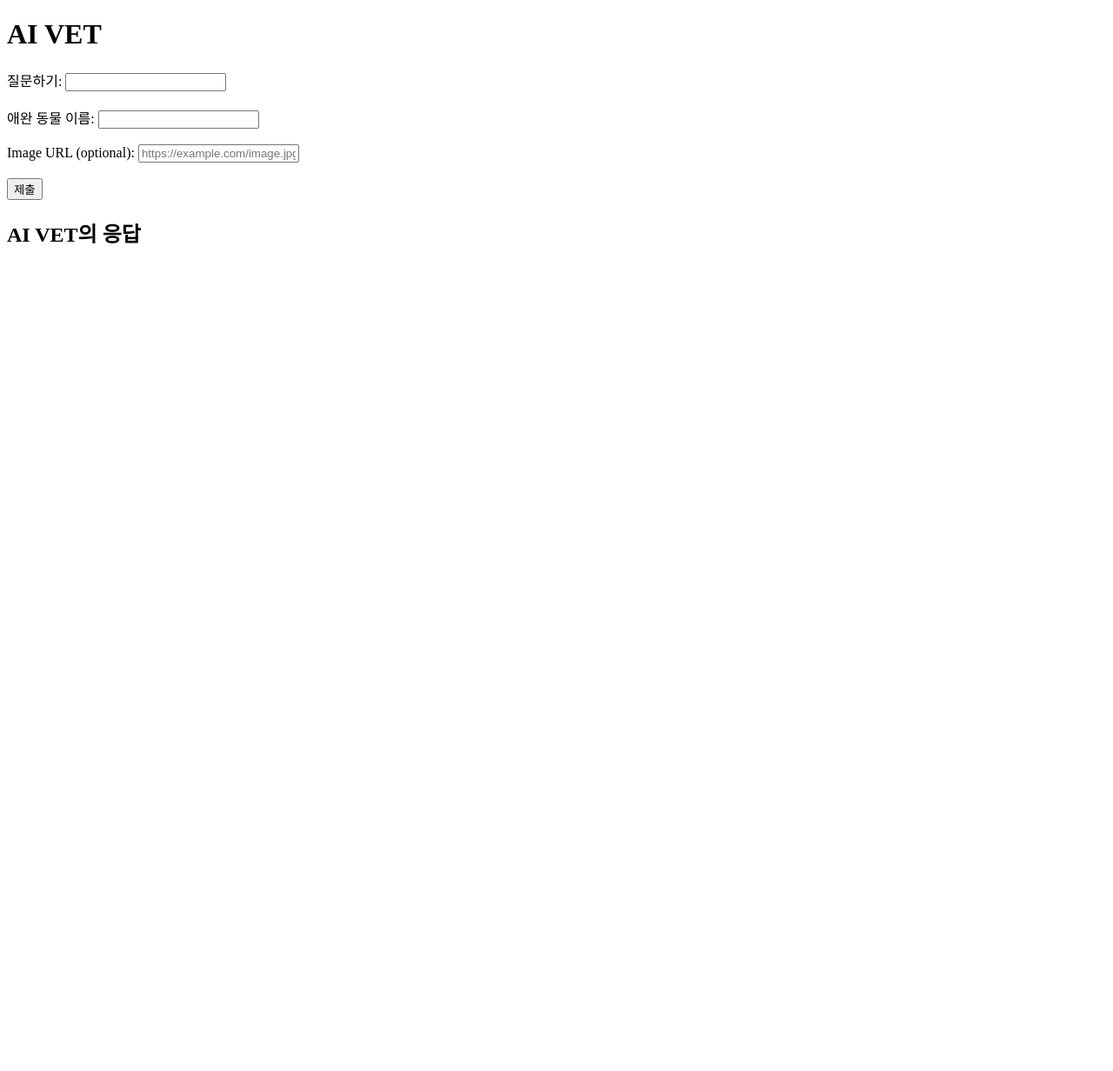
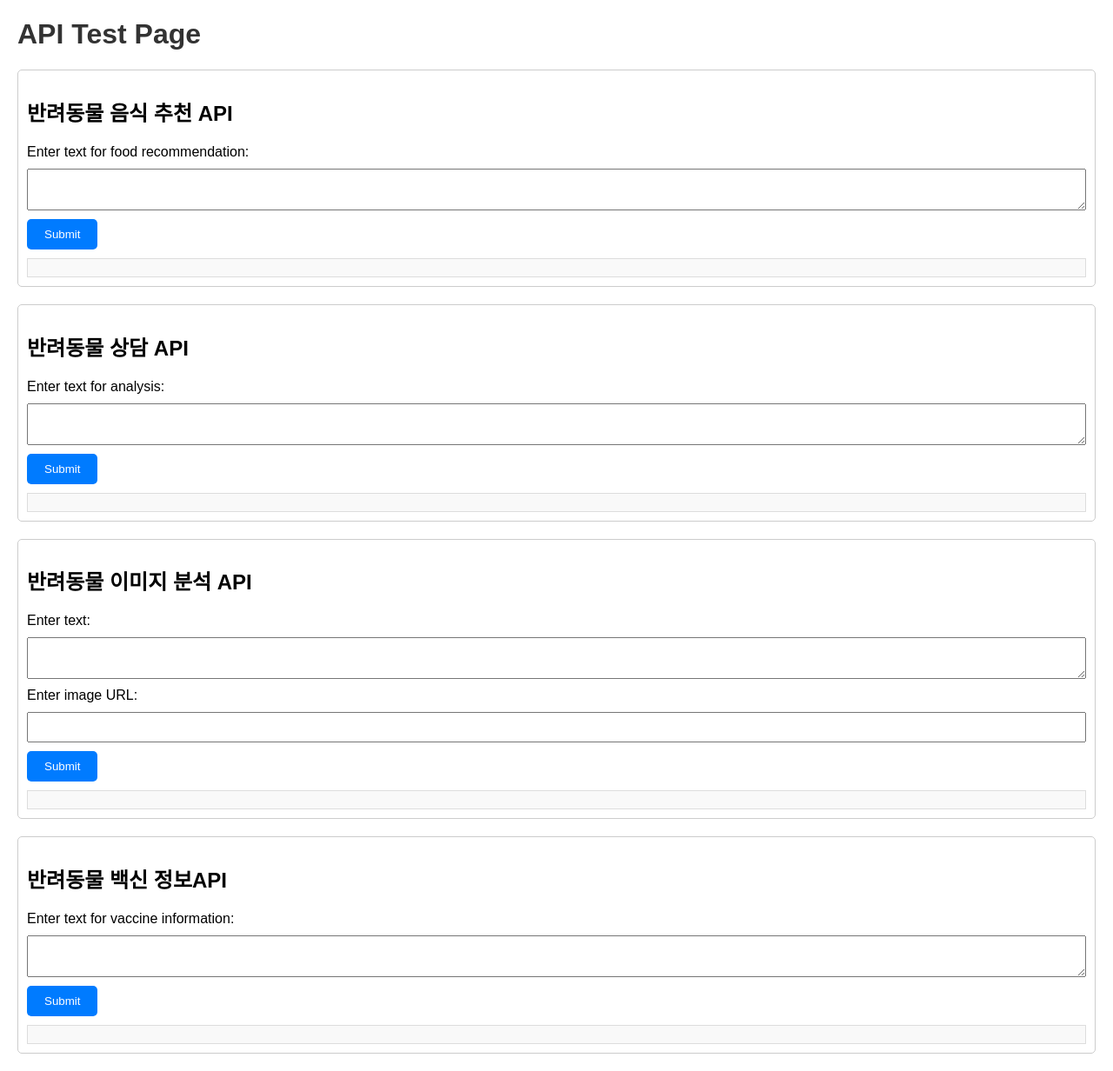
Before and after one commit to Petlendar/AI, a Flask app: template templates/test.html in a window 1280 px wide. Shown: the whole page at 87% size. Before the commit the page ends 280 px from the top, so only its background shows below. Run offline with Flask 3, Linux system fonts and the light colour scheme; the template is opened without the code that fills it, so the values that code supplies are empty.

Commit message:
#12 (feat): test.html 변경 및 모듈별 app.py 설정

```diff
--- a/app.py
+++ b/app.py
@@ -1,13 +1,15 @@
+from flask import Flask, request, jsonify, render_template
+import openai
+from FoodRec import process_food
+from OnlyText import process_text
+from TextWithImage import process_image_and_text
+from vaccine import process_vaccine
+
 import os
-from flask import Flask, request, jsonify
-from flask_cors import CORS  # CORS 추가
 from dotenv import load_dotenv  # .env 파일에서 환경 변수 로드
-from OnlyText import process_text  # 텍스트만 처리하는 함수
-from TextWithImage import process_image_and_text  # 텍스트 + 이미지 처리 함수
 
-# Flask 앱 생성
+
 app = Flask(__name__)
-CORS(app)  # CORS 허용
 
 # 환경 변수 로드
 load_dotenv()
@@ -15,41 +17,40 @@ load_dotenv()
 # OpenAI API 키 설정
 api_key = os.getenv("OPENAI_API_KEY")
 
-@app.route('/')
-def index():
-    return "Flask 서버가 실행 중입니다."
 
-@app.route('/process', methods=['POST'])
-def process_request():
-    """
-    텍스트와 이미지를 처리하고, 추가 정보를 응답에 포함.
-    """
-    try:
-        # JSON 데이터를 받기
-        data = request.get_json()  # JSON 형식으로 데이터를 받음
-        text = data.get('text')  # 텍스트 받기
-        pet_name = data.get('pet_name')  # 반려동물 이름 받기
-        image_url = data.get('image_url')  # 이미지 URL 받기
+@app.route('/') #테스트 템플릿 반환
+def home():
+    return render_template('test.html')
 
-        if not text:
-            return jsonify({"error": "텍스트가 제공되지 않았습니다."}), 400
+@app.route('/food', methods=['POST'])
+def food_recommendation():
+    data = request.get_json()
+    text = data.get('text', '')
+    result = process_food(text, api_key)
+    return jsonify({"result": result})
 
-        # 이미지가 있는 경우와 없는 경우를 구분하여 처리
-        if image_url:
-            # 텍스트 + 이미지 처리
-            result = process_image_and_text(text, image_url, api_key)  # API 키 전달
-        else:
-            # 텍스트만 처리
-            result = process_text(text, api_key)  # API 키 전달
+@app.route('/text', methods=['POST'])
+def text_analysis():
+    data = request.get_json()
+    text = data.get('text', '')
+    result = process_text(text, api_key)
+    return jsonify({"result": result})
 
-        # GPT 응답에 반려동물 이름 등 추가 정보를 결합
-        additional_text = f"{pet_name}" if pet_name else "이름 없음"
-        final_response = additional_text + "의 진단 결과: " + result
+@app.route('/text_with_image', methods=['POST'])
+def text_with_image_analysis():
+    data = request.get_json()
+    text = data.get('text', '')
+    image_url = data.get('image_url', '')
+    result = process_image_and_text(text, image_url, api_key)
+    return jsonify({"result": result})
 
-        return jsonify({"response": final_response}), 200
-
-    except Exception as e:
-        return jsonify({"error": str(e)}), 500
+@app.route('/vaccine', methods=['POST'])
+def vaccine_info():
+    data = request.get_json()
+    text = data.get('text', '')
+    result = process_vaccine(text, api_key)
+    return jsonify({"result": result})
 
 if __name__ == '__main__':
-    app.run(debug=True)
+    # 서버 열기
+    app.run(host='0.0.0.0', port=5000)
--- a/templates/test.html
+++ b/templates/test.html
@@ -3,54 +3,139 @@
 <head>
     <meta charset="UTF-8">
     <meta name="viewport" content="width=device-width, initial-scale=1.0">
-    <title>AI VET</title>
+    <title>API Test Page</title>
+    <style>
+        body {
+            font-family: Arial, sans-serif;
+            margin: 20px;
+        }
+        h1 {
+            color: #333;
+        }
+        .container {
+            margin-bottom: 20px;
+            padding: 10px;
+            border: 1px solid #ccc;
+            border-radius: 5px;
+        }
+        label, input, textarea {
+            display: block;
+            margin-bottom: 10px;
+        }
+        input[type="text"], textarea {
+            width: 100%;
+            padding: 8px;
+            box-sizing: border-box;
+        }
+        button {
+            padding: 10px 20px;
+            background-color: #007BFF;
+            color: white;
+            border: none;
+            border-radius: 5px;
+            cursor: pointer;
+        }
+        button:hover {
+            background-color: #0056b3;
+        }
+        .result {
+            margin-top: 10px;
+            padding: 10px;
+            border: 1px solid #ddd;
+            background-color: #f9f9f9;
+        }
+    </style>
 </head>
 <body>
-    <h1>AI VET</h1>
-    <form id="apiForm">
-        <label for="text">질문하기: </label>
-        <input type="text" id="text" name="text" required>
-        <br><br>
-        <label for="pet_name">애완 동물 이름: </label>
-        <input type="text" id="pet_name" name="pet_name">
-        <br><br>
-        <label for="image_url">Image URL (optional):</label>
-        <input type="text" id="image_url" name="image_url" placeholder="https://example.com/image.jpg">
-        <br><br>
-        <button type="submit">제출</button>
-    </form>
+    <h1>API Test Page</h1>
 
-    <h2>AI VET의 응답</h2>
-    <pre id="response"></pre>
+    <div class="container">
+        <h2>반려동물 음식 추천 API</h2>
+        <label for="foodText">Enter text for food recommendation:</label>
+        <textarea id="foodText"></textarea>
+        <button onclick="submitFood()">Submit</button>
+        <div id="foodResult" class="result"></div>
+    </div>
+
+    <div class="container">
+        <h2>반려동물 상담 API</h2>
+        <label for="textAnalysis">Enter text for analysis:</label>
+        <textarea id="textAnalysis"></textarea>
+        <button onclick="submitTextAnalysis()">Submit</button>
+        <div id="textResult" class="result"></div>
+    </div>
+
+    <div class="container">
+        <h2>반려동물 이미지 분석 API</h2>
+        <label for="imageText">Enter text:</label>
+        <textarea id="imageText"></textarea>
+        <label for="imageUrl">Enter image URL:</label>
+        <input type="text" id="imageUrl" />
+        <button onclick="submitImageText()">Submit</button>
+        <div id="imageTextResult" class="result"></div>
+    </div>
+
+    <div class="container">
+        <h2>반려동물 백신 정보API</h2>
+        <label for="vaccineText">Enter text for vaccine information:</label>
+        <textarea id="vaccineText"></textarea>
+        <button onclick="submitVaccine()">Submit</button>
+        <div id="vaccineResult" class="result"></div>
+    </div>
 
     <script>
-        document.getElementById('apiForm').addEventListener('submit', async function(event) {
-            event.preventDefault();
+        async function submitFood() {
+            const text = document.getElementById('foodText').value;
+            const response = await fetch('/food', {
+                method: 'POST',
+                headers: {
+                    'Content-Type': 'application/json'
+                },
+                body: JSON.stringify({ text })
+            });
+            const result = await response.json();
+            document.getElementById('foodResult').innerText = JSON.stringify(result);
+        }
 
-            const textInput = document.getElementById('text').value;
-            const petNameInput = document.getElementById('pet_name').value;
-            const imageUrlInput = document.getElementById('image_url').value;  // 이미지 URL 받기
+        async function submitTextAnalysis() {
+            const text = document.getElementById('textAnalysis').value;
+            const response = await fetch('/text', {
+                method: 'POST',
+                headers: {
+                    'Content-Type': 'application/json'
+                },
+                body: JSON.stringify({ text })
+            });
+            const result = await response.json();
+            document.getElementById('textResult').innerText = JSON.stringify(result);
+        }
 
-            const formData = {
-                text: textInput,
-                pet_name: petNameInput,
-                image_url: imageUrlInput
-            };
+        async function submitImageText() {
+            const text = document.getElementById('imageText').value;
+            const imageUrl = document.getElementById('imageUrl').value;
+            const response = await fetch('/text_with_image', {
+                method: 'POST',
+                headers: {
+                    'Content-Type': 'application/json'
+                },
+                body: JSON.stringify({ text, image_url: imageUrl })
+            });
+            const result = await response.json();
+            document.getElementById('imageTextResult').innerText = JSON.stringify(result);
+        }
 
-            try {
-                const response = await fetch('http://127.0.0.1:5000/process', {
-                    method: 'POST',
-                    headers: { 'Content-Type': 'application/json' },
-                    body: JSON.stringify(formData)
-                });
-
-                const result = await response.json();
-                document.getElementById('response').textContent = JSON.stringify(result, null, 2);
-            } catch (error) {
-                console.error('Error:', error);
-                document.getElementById('response').textContent = 'Error: ' + error;
-            }
-        });
+        async function submitVaccine() {
+            const text = document.getElementById('vaccineText').value;
+            const response = await fetch('/vaccine', {
+                method: 'POST',
+                headers: {
+                    'Content-Type': 'application/json'
+                },
+                body: JSON.stringify({ text })
+            });
+            const result = await response.json();
+            document.getElementById('vaccineResult').innerText = JSON.stringify(result);
+        }
     </script>
 </body>
 </html>
```
